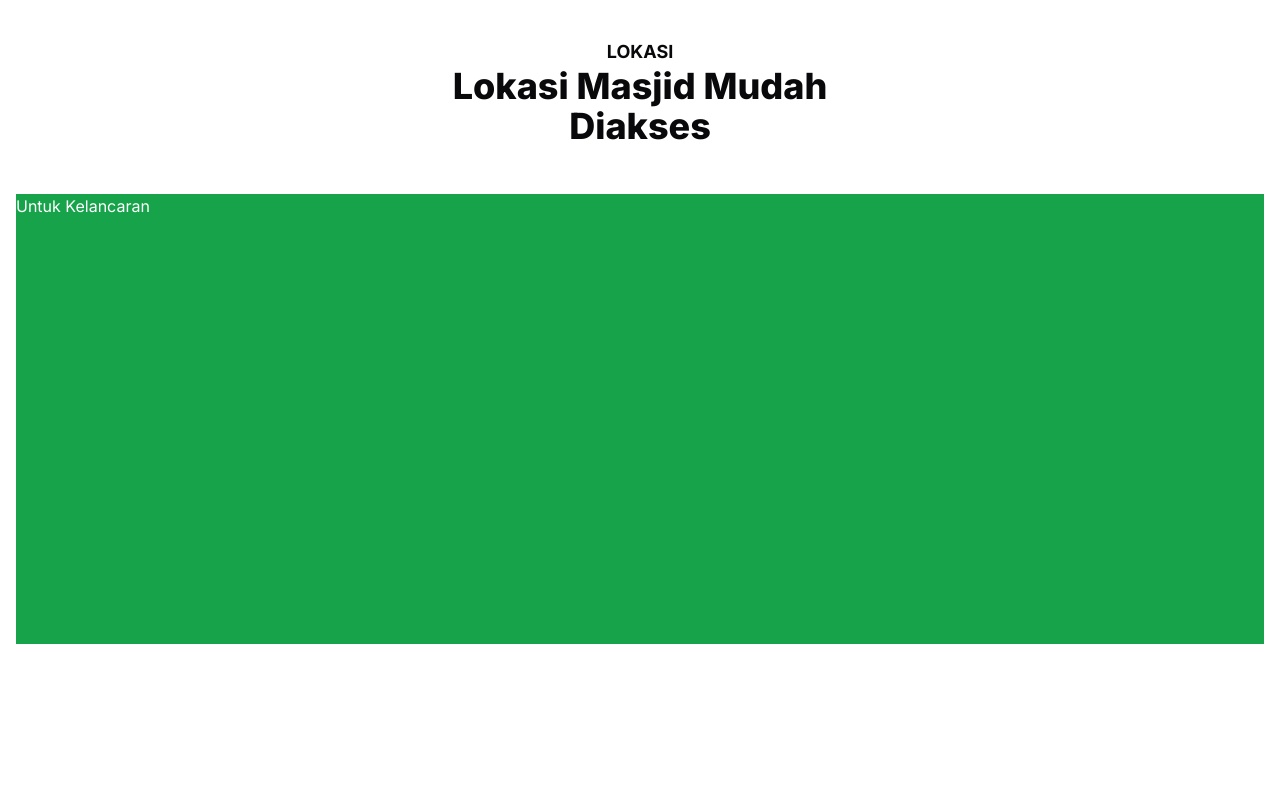
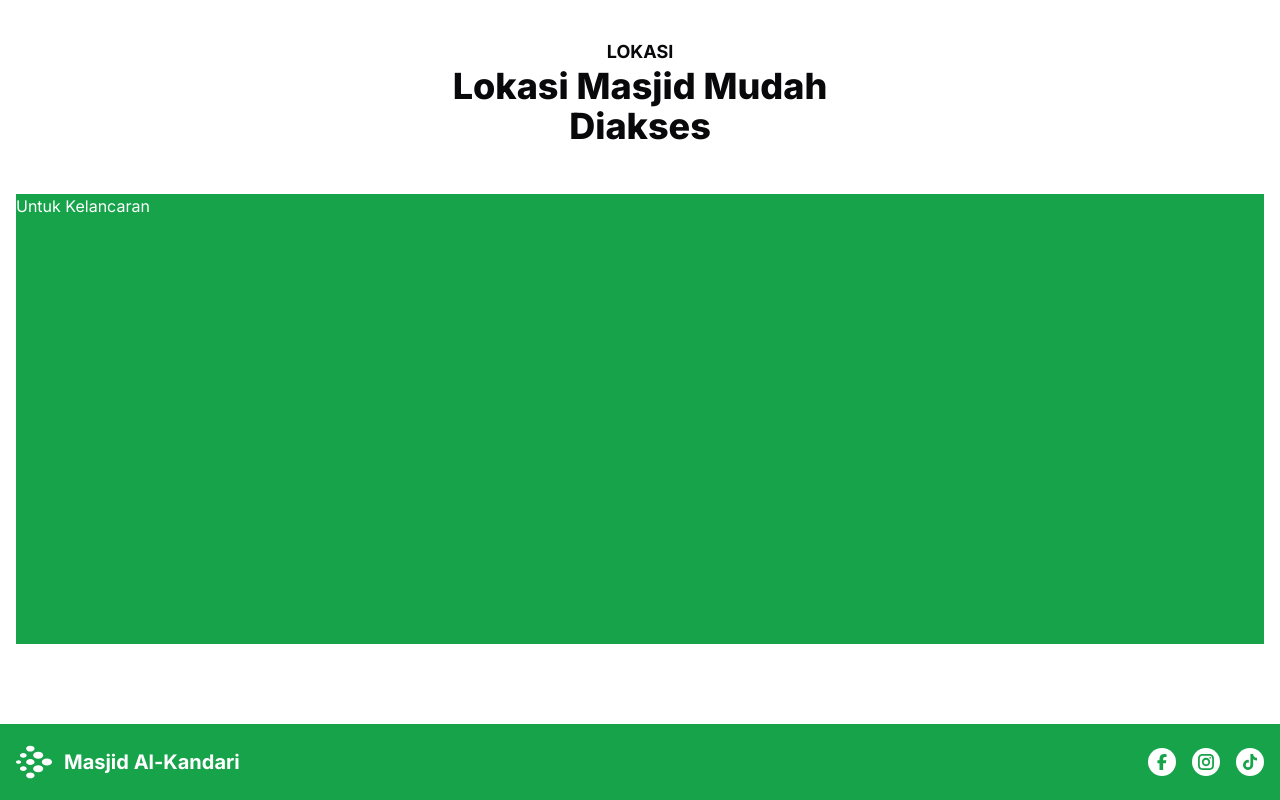
Before and after one commit to fitrondev/react-alkandari-landingpage, a React (Vite) app: page / in a window 1280 px wide. Shown: the part 2816-3616 px from the top of the page. Before the commit the page ends 3540 px from the top, so only its background shows below. Built offline with nearby package versions, Linux system fonts and the light colour scheme.

Commit message:
Add Footer component to App.tsx

```diff
--- a/src/App.tsx
+++ b/src/App.tsx
@@ -1,5 +1,6 @@
 import Activity from "./components/layouts/Activity";
 import Feature from "./components/layouts/Feature";
+import Footer from "./components/layouts/Footer";
 import HomeLayout from "./components/layouts/Home";
 import Maps from "./components/layouts/Maps";
 import Photos from "./components/layouts/Photos";
@@ -12,6 +13,7 @@ const App = () => {
       <Activity />
       <Photos />
       <Maps />
+      <Footer />
     </>
   );
 };
```
